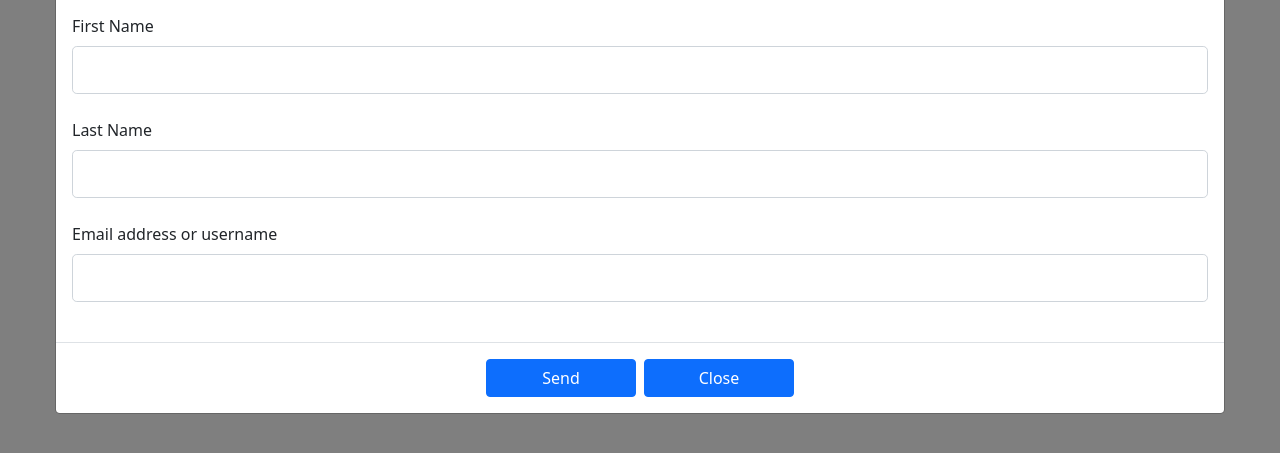
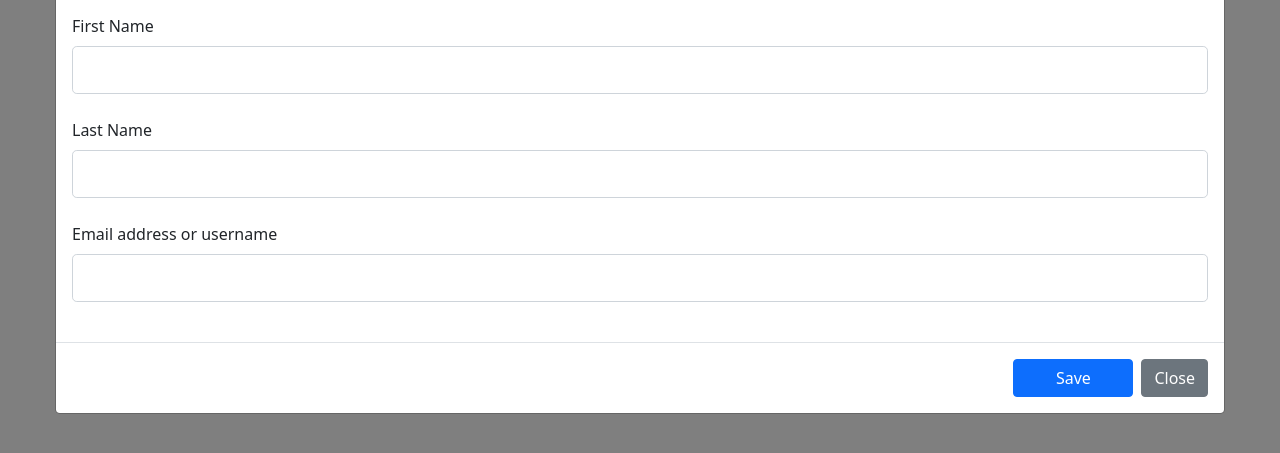
Before and after one commit to tolikbairov/waites-project, a website with bundled scripts: page index.html in a window 1280 px wide. Both pictures are taken after a click on the button "Launch modal". Shown: the part 241-694 px from the top of the page. Built offline with nearby package versions, Linux system fonts and the light colour scheme; no server answers.

Commit message:
fix styles

```diff
--- a/css/styles.css
+++ b/css/styles.css
@@ -49,13 +49,10 @@ dd {
 .modal-content {
   border-radius: 12px;
 }
-.btn {
-  width: 150px;
+.send-btn {
+  min-width: 120px;
 }
 @media screen and (max-width: 768px) {
-  .btn {
-    width: 100%;
-  }
 }
 @media screen and (min-width: 769px) {
   .modal-dialog--custom {
--- a/index.html
+++ b/index.html
@@ -5,7 +5,7 @@
     <meta http-equiv="X-UA-Compatible" content="IE=edge" />
     <meta name="viewport" content="width=device-width, initial-scale=1.0" />
     <link href="./pnotify/PNotify.css" rel="stylesheet" type="text/css" />
-    <link href="pnotify/BrightTheme.css" rel="stylesheet" type="text/css" />
+    <link href="./pnotify/BrightTheme.css" rel="stylesheet" type="text/css" />
     <link rel="stylesheet" href="./assets/bootstrap/css/bootstrap.min.css" />
 
     <link rel="stylesheet" href="./css/styles.css" />
@@ -96,13 +96,13 @@
                 </div>
               </form>
             </div>
-            <div class="modal-footer d-flex justify-content-center">
+            <div class="modal-footer">
               <button type="button" class="btn btn-primary send-btn">
-                Send
+                Save
               </button>
               <button
                 type="button"
-                class="btn btn-primary close-modal-btn"
+                class="btn btn-secondary close-modal-btn"
                 data-close-modal
               >
                 Close
```
